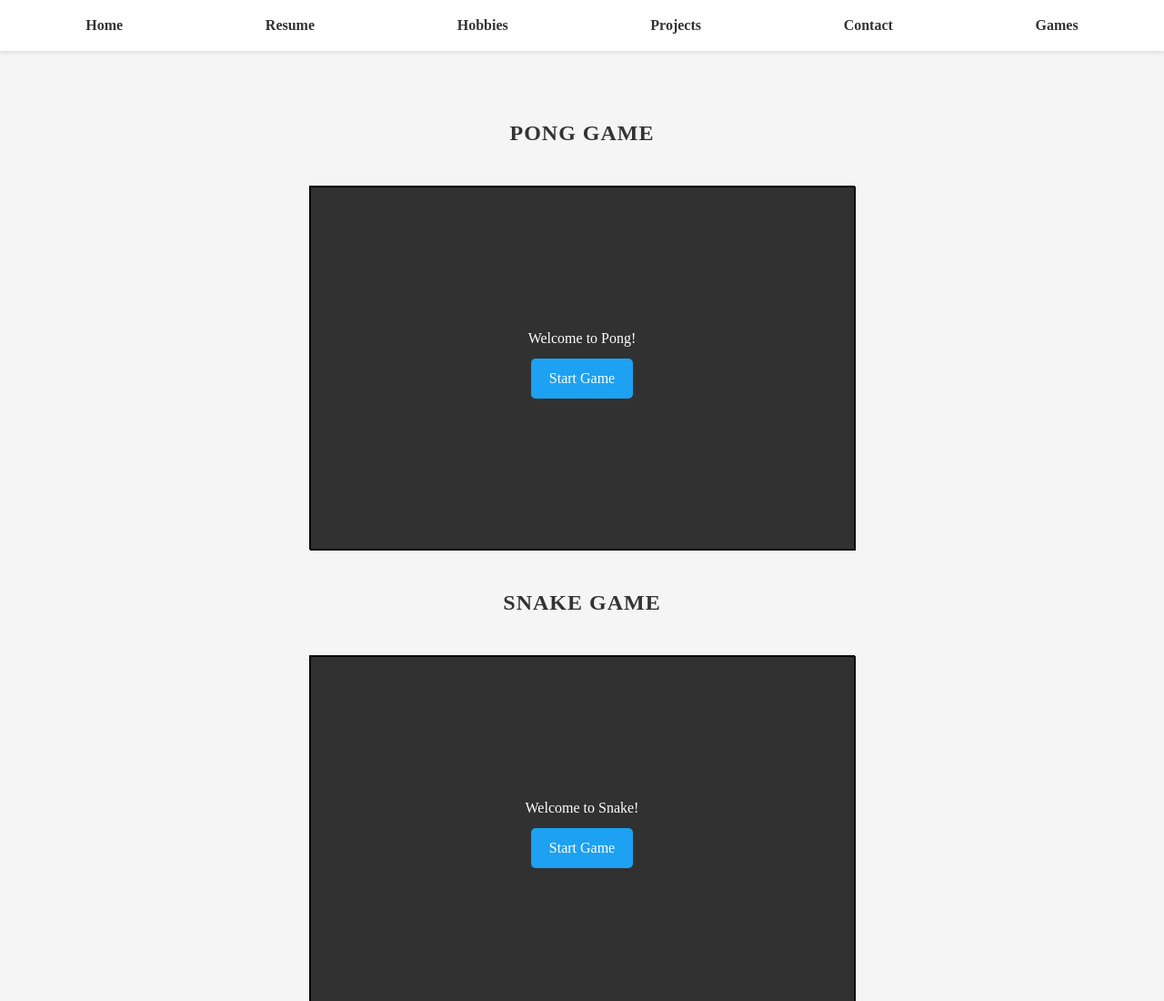
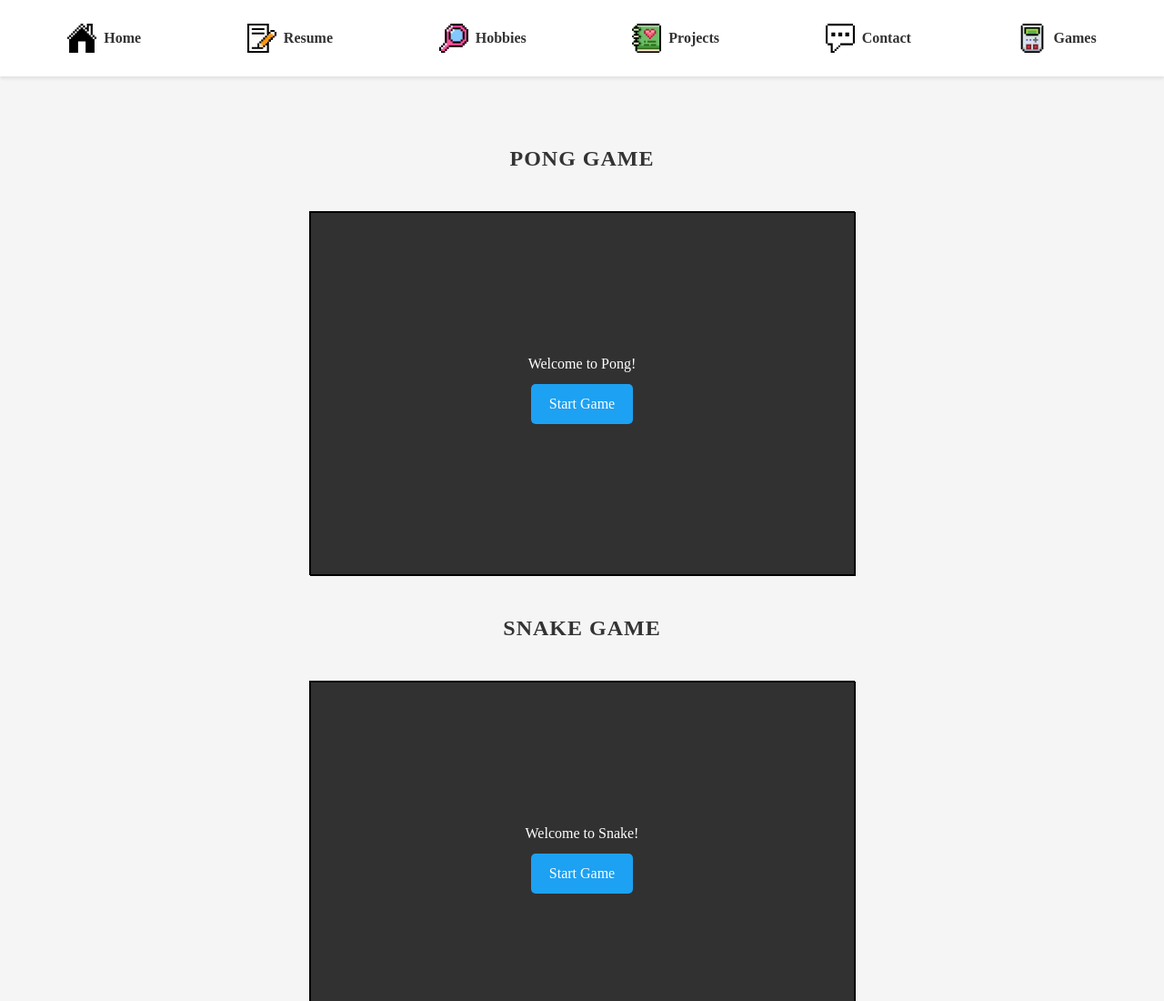
Before and after one commit to BBBomber/portfolio-2d, a website: page games.html in a window 1280 px wide. Shown: the top 1100 px of the page at 91% size. Drawn offline with nearby package versions, Linux system fonts and the light colour scheme; files that its build step writes are made by us from their sources.

Commit message:
added icons

```diff
--- a/css/styles.css
+++ b/css/styles.css
@@ -123,3 +123,58 @@ body {
   text-transform: uppercase; /* Optional: Uppercase styling */
   letter-spacing: 1px; /* Adds a subtle spacing between letters */
 }
+
+/* Style for the nav bar */
+nav ul {
+  display: flex;
+  justify-content: space-around;
+  list-style: none;
+  padding: 0;
+}
+
+nav li {
+  display: flex;
+  align-items: center;
+}
+
+nav a {
+  display: flex;
+  align-items: center;
+  text-decoration: none;
+  color: #333;
+  font-weight: bold;
+  padding: 10px;
+}
+
+nav img {
+  width: 32px;
+  height: 32px;
+  margin-right: 8px; /* Space between icon and text */
+}
+
+/* Glitch hover effect */
+@keyframes glitch {
+  0% {
+    transform: skew(0deg, 0deg);
+  }
+  20% {
+    transform: skew(5deg, -5deg);
+  }
+  40% {
+    transform: skew(-5deg, 5deg);
+  }
+  60% {
+    transform: skew(2deg, -2deg);
+  }
+  80% {
+    transform: skew(-2deg, 2deg);
+  }
+  100% {
+    transform: skew(0deg, 0deg);
+  }
+}
+
+nav a:hover {
+  animation: glitch 0.3s ease-in-out;
+  color: #ffcc00;
+}
--- a/games.html
+++ b/games.html
@@ -10,12 +10,36 @@
     <header>
       <nav>
         <ul>
-          <li><a href="index.html">Home</a></li>
-          <li><a href="resume.html">Resume</a></li>
-          <li><a href="hobbies.html">Hobbies</a></li>
-          <li><a href="projects.html">Projects</a></li>
-          <li><a href="contact.html">Contact</a></li>
-          <li><a href="games.html">Games</a></li>
+          <li>
+            <a href="index.html"
+              ><img src="assets/icons/home.svg" alt="Home" /> Home</a
+            >
+          </li>
+          <li>
+            <a href="resume.html"
+              ><img src="assets/icons/note.svg" alt="Resume" /> Resume</a
+            >
+          </li>
+          <li>
+            <a href="hobbies.html"
+              ><img src="assets/icons/zoom.svg" alt="Hobbies" /> Hobbies</a
+            >
+          </li>
+          <li>
+            <a href="projects.html"
+              ><img src="assets/icons/diary.svg" alt="Projects" /> Projects</a
+            >
+          </li>
+          <li>
+            <a href="contact.html"
+              ><img src="assets/icons/chat.svg" alt="Contact" /> Contact</a
+            >
+          </li>
+          <li>
+            <a href="games.html"
+              ><img src="assets/icons/game.svg" alt="Games" /> Games</a
+            >
+          </li>
         </ul>
       </nav>
     </header>
```
Also changed, not shown: assets/icons/chat.svg (added), assets/icons/diary.svg (added), assets/icons/game.svg (added), assets/icons/home.svg (added), assets/icons/note.svg (added), assets/icons/zoom.svg (added).
